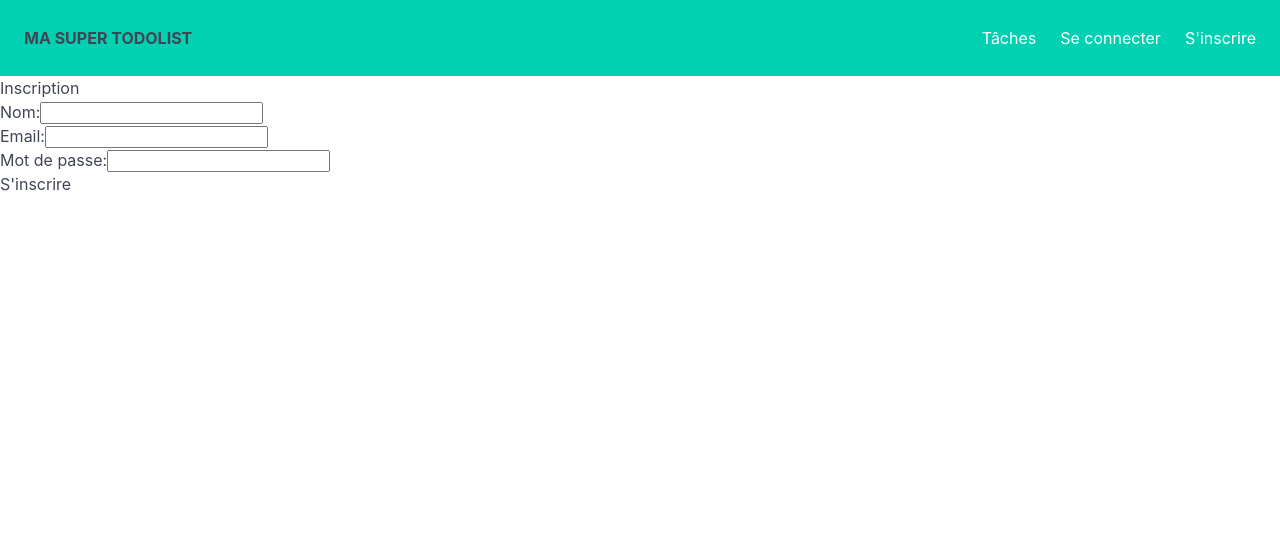
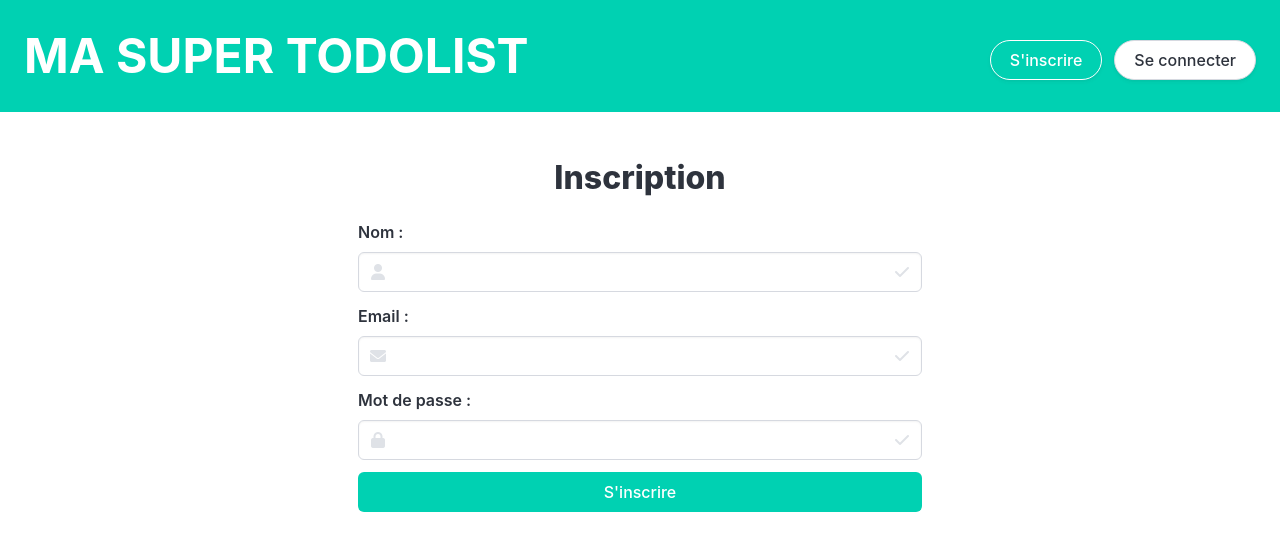
Before and after one commit to Greg86360/my-react-app, a React (Create React App) app: page /register in a window 1280 px wide. Shown: the top 550 px of the page. Built offline with nearby package versions, Linux system fonts and the light colour scheme.

Commit message:
Mise en forme css

```diff
--- a/public/index.html
+++ b/public/index.html
@@ -3,6 +3,7 @@
   <head>
     <meta charset="utf-8" />
     <link rel="icon" href="%PUBLIC_URL%/favicon.ico" />
+    <link rel="stylesheet" href="https://cdnjs.cloudflare.com/ajax/libs/font-awesome/6.0.0-beta3/css/all.min.css">
     <meta name="viewport" content="width=device-width, initial-scale=1" />
     <meta name="theme-color" content="#000000" />
     <meta
--- a/src/Content/Content.js
+++ b/src/Content/Content.js
@@ -158,7 +158,7 @@ export default function Content() {
         </div>
 
         <div className="control">
-          <button className="button is-link has-background-primary">Créer</button>
+          <button className="button is-link has-background-primary is-fullwidth">Créer</button>
         </div>
       </form>
 
--- /dev/null
+++ b/src/Header/Header.css
@@ -0,0 +1,7 @@
+.navbar-menu .navbar-item {
+    margin-top: 0.5rem; /* Ajoute un peu d'espace entre les éléments */
+  }
+
+  .navbar-item .button {
+    width: 100%; /* Rendre les boutons de la largeur totale */
+  }
--- a/src/Header/Header.js
+++ b/src/Header/Header.js
@@ -1,31 +1,45 @@
-import React from 'react';
+import React, { useState } from 'react'; // Importer useState
 import { Link, useNavigate } from 'react-router-dom';
+import './Header.css';
 
 export default function Header() {
-  const navigate = useNavigate(); // Remplacer useHistory par useNavigate
-  const token = localStorage.getItem('token'); // Vérifie si l'utilisateur est connecté
+  const navigate = useNavigate();
+  const token = localStorage.getItem('token');
+  const [isActive, setIsActive] = useState(false); // État pour gérer l'ouverture du menu
 
   const handleLogout = () => {
-    localStorage.removeItem('token'); // Supprime le token du localStorage
-    navigate('/login'); // Redirige vers la page de connexion
+    localStorage.removeItem('token');
+    navigate('/login');
+  };
+
+  const toggleMenu = () => {
+    setIsActive(!isActive); // Inverser l'état du menu
   };
 
   return (
-    <nav className="navbar has-background-primary has-text-white is-flex is-justify-content-space-between is-align-items-center p-3">
+    <nav className="navbar has-background-primary has-text-white is-align-items-center p-3" role="navigation" aria-label="main navigation">
       <div className="navbar-brand">
-        <span className="navbar-item has-text-weight-bold is-uppercase">Ma super ToDoList</span>
+        <span className="navbar-item has-text-weight-bold is-uppercase has-text-white has-text-centered-touch	is-size-1 is-size-2-touch			">Ma super ToDoList</span>
+        <a class="navbar-burger" aria-label="menu" aria-expanded="false" data-target="navbarBasicExample">
+          <span aria-hidden="true"></span>
+          <span aria-hidden="true"></span>
+          <span aria-hidden="true"></span>
+          <span aria-hidden="true"></span>
+        </a>
       </div>
-      <div className="navbar-menu">
+      <div className={`navbar-menu ${isActive ? 'is-active' : ''}`}>
         <div className="navbar-end">
-          <Link to="/tasks" className="navbar-item has-text-white">Tâches</Link>
           {token ? (
-            <button onClick={handleLogout} className="navbar-item button is-danger">Se déconnecter</button>
+            <button onClick={handleLogout} className="button is-rounded is-outlined">Se déconnecter</button>
           ) : (
-            <>
-              <Link to="/login" className="navbar-item has-text-white">Se connecter</Link>
-              <Link to="/register" className="navbar-item has-text-white">S'inscrire</Link>
-            </>
+            <div className={`navbar-item ${isActive ? 'is-active' : ''}`}>
+
+              <Link to="/register" className="button is-rounded is-outlined">S'inscrire</Link>
+              <Link to="/login" className="button is-rounded">Se connecter</Link>
+            </div>
+
           )}
+
         </div>
       </div>
     </nav>
--- a/src/Login/Login.js
+++ b/src/Login/Login.js
@@ -1,10 +1,14 @@
 import React, { useState } from 'react';
 import axios from 'axios';
+import { useNavigate } from 'react-router-dom'; // Importer useNavigate
+
 
 const Login = () => {
   const [email, setEmail] = useState('');
   const [password, setPassword] = useState('');
   const [message, setMessage] = useState('');
+  const navigate = useNavigate(); // Initialiser useNavigate
+
 
   const handleLogin = async (e) => {
     e.preventDefault();
@@ -28,6 +32,10 @@ const Login = () => {
       console.log(localStorage.getItem('token'));
 
       console.log(response.data);
+
+      // Rediriger vers la liste des tâches après connexion réussie
+      navigate('/tasks'); // Rediriger vers la page des tâches
+
     } catch (error) {
       // Ajout de logs détaillés de l'erreur
       if (error.response) {
@@ -48,29 +56,57 @@ const Login = () => {
   };
 
   return (
+    <section class="section is-flex is-justify-content-center is-align-items-center">
+      <div class="container">
+        <div class="columns is-centered">
+          <div class="column is-half">
+            <h1 class="title has-text-centered">Connexion</h1>
             <form onSubmit={handleLogin}>
-      <h2>Connexion</h2>
-      <div>
-        <label>Email:</label>
+              <div class="field">
+                <label class="label">Email :</label>
+                <div class="control has-icons-left has-icons-right">
                   <input
-          type="email"
+                    type="email" class="input"
                     value={email}
                     onChange={(e) => setEmail(e.target.value)}
                     required
                   />
+                  <span class="icon is-small is-left">
+                    <i class="fas fa-envelope"></i>
+                  </span>
+                  <span class="icon is-small is-right">
+                    <i class="fas fa-check"></i>
+                  </span>
                 </div>
-      <div>
-        <label>Mot de passe:</label>
+              </div>
+              <div class="field">
+                <label class="label">Mot de passe :</label>
+                <div class="control has-icons-left has-icons-right">
+
                 <input
-          type="password"
+                  type="password" class="input"
                   value={password}
                   onChange={(e) => setPassword(e.target.value)}
                   required
                 />
+                <span class="icon is-small is-left">
+                  <i class="fa-solid fa-lock"></i>
+                </span>
+                <span class="icon is-small is-right">
+                  <i class="fas fa-check"></i>
+                </span>
               </div>
-      <button type="submit">Se connecter</button>
+              </div>
+              <div class="control mt-5 is-flex is-justify-content-flex-end">
+
+                <button type="submit" class="button is-primary has-text-white is-fullwidth">Se connecter</button>
                 {message && <p>{message}</p>}
+              </div>
             </form>
+          </div>
+        </div>
+      </div>
+    </section>
   );
 };
 
--- a/src/Register/Register.js
+++ b/src/Register/Register.js
@@ -24,38 +24,78 @@ const Register = () => {
   };
 
   return (
+    <section class="section is-flex is-justify-content-center is-align-items-center">
+      <div className="container">
+        <div class="columns is-centered">
+          <div class="column is-half">
+
             <form onSubmit={handleRegister}>
-      <h2>Inscription</h2>
-      <div>
-        <label>Nom:</label>
+              <h1 className="title has-text-centered">Inscription</h1>
+              <div className="field">
+                <label className="label">Nom :</label>
+                <div class="control has-icons-left has-icons-right">
+
                   <input
                     type="text"
+                    className="input"
                     value={name}
                     onChange={(e) => setName(e.target.value)}
                     required
                   />
+                  <span class="icon is-small is-left">
+                    <i class="fa-solid fa-user"></i>                </span>
+                  <span class="icon is-small is-right">
+                    <i class="fas fa-check"></i>
+                  </span>
                 </div>
-      <div>
-        <label>Email:</label>
+              </div>
+              <div className="field">
+                <label className="label">Email :</label>
+                <div class="control has-icons-left has-icons-right">
                   <input
                     type="email"
+                    className="input"
                     value={email}
                     onChange={(e) => setEmail(e.target.value)}
                     required
                   />
+                  <span class="icon is-small is-left">
+                    <i class="fas fa-envelope"></i>
+                  </span>
+                  <span class="icon is-small is-right">
+                    <i class="fas fa-check"></i>
+                  </span>
                 </div>
-      <div>
-        <label>Mot de passe:</label>
+              </div>
+              <div className="field">
+                <label className="label">Mot de passe :</label>
+                <div class="control has-icons-left has-icons-right">
                   <input
                     type="password"
+                    className="input"
                     value={password}
                     onChange={(e) => setPassword(e.target.value)}
                     required
                   />
+                  <span class="icon is-small is-left">
+                    <i class="fa-solid fa-lock"></i>
+                  </span>
+                  <span class="icon is-small is-right">
+                    <i class="fas fa-check"></i>
+                  </span>
                 </div>
-      <button type="submit">S'inscrire</button>
-      {message && <p>{message}</p>}
+              </div>
+              <div className="field">
+                <div className="control">
+                  <button type="submit" className="button is-primary has-text-white is-fullwidth">S'inscrire</button>
+                </div>
+              </div>
+              {message && <p className="has-text-danger">{message}</p>}
             </form>
+          </div>
+        </div>
+      </div>
+    </section>
   );
 };
 
```
Lines whose indentation alone changed are shown as unchanged.
